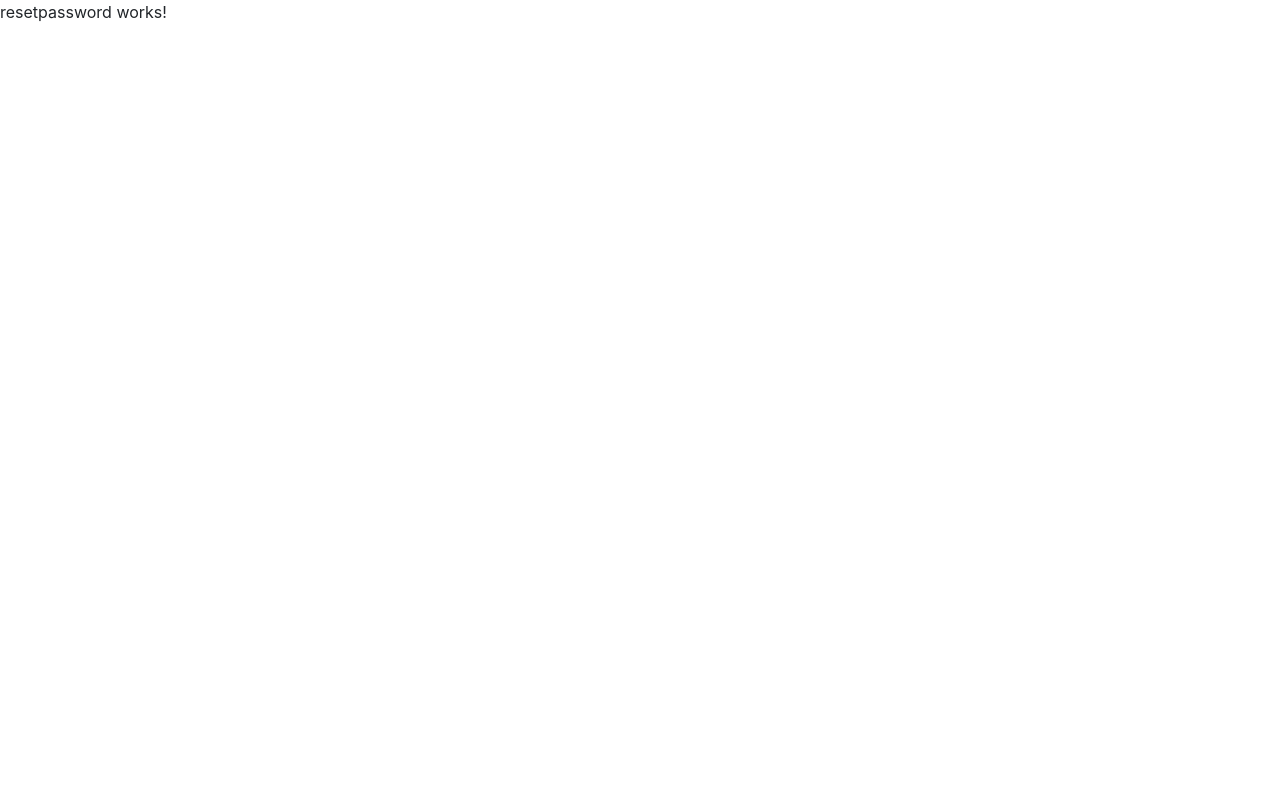
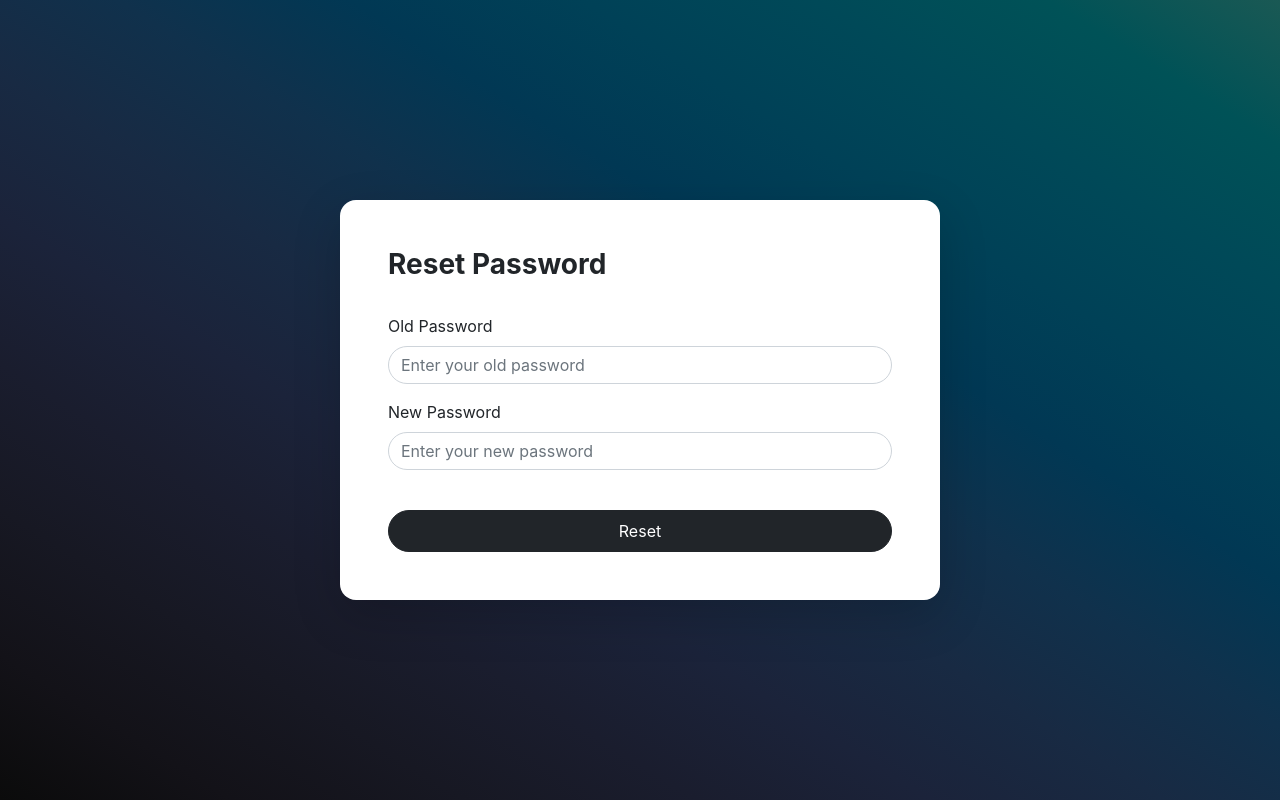
Before and after one commit to Jude-Asiedu/bookertrip, an Angular app: page /reset-passsword in a window 1280 px wide. Built offline with nearby package versions, Linux system fonts and the light colour scheme.

Commit message:
Finished up the login singup and reset password pages...

```diff
--- a/src/app/pages/admin/login/login.component.html
+++ b/src/app/pages/admin/login/login.component.html
@@ -27,7 +27,7 @@
             formControlName="password"
             placeholder="Enter your password">
           <div class="mt-2">
-            <a  routerLink="/signup"  class="text-decoration-none  small">Forgot password?</a>
+            <a  routerLink="/reset-passsword"  class="text-decoration-none  small">Forgot password?</a>
           </div>
         </div>
 
--- a/src/app/pages/admin/resetpassword/resetpassword.component.html
+++ b/src/app/pages/admin/resetpassword/resetpassword.component.html
@@ -1 +1,32 @@
-<p>resetpassword works!</p>
+<div class="container-fluid vh-100 d-flex align-items-center justify-content-center pageBg">
+  <div class="row w-100 shadow-lg rounded-4 overflow-hidden" style="max-width: 600px;">
+
+<div class="col-md-12 bg-white p-5 d-flex flex-column jusitfy-content-center">
+      <h3 class="fw-bold mb-3">Reset Password</h3>
+      <form [formGroup]="resetForm" (ngSubmit)="onReset()">
+        <div class="my-3">
+          <label for="password" class="form-label">Old Password</label>
+          <input
+            id="oldPassword"
+            type="password"
+            class="form-control rounded-pill"
+            formControlName="oldPassword"
+            placeholder="Enter your old password">
+        </div>
+        <div class="my-3">
+          <label for="password" class="form-label">New Password</label>
+          <input
+            id="newPassword"
+            type="password"
+            class="form-control rounded-pill"
+            formControlName="newPassword"
+            placeholder="Enter your new password">
+        </div>
+        <button type="submit" routerLink="/login" class="btn btn-dark mt-4 w-100 rounded-pill py-2">
+          Reset
+        </button>
+    </form>
+</div>
+
+  </div>
+</div>
--- a/src/app/pages/admin/resetpassword/resetpassword.component.scss
+++ b/src/app/pages/admin/resetpassword/resetpassword.component.scss
@@ -0,0 +1,5 @@
+.pageBg{
+    background-image: linear-gradient(to right top, #0b0b0b, #131218, #171823, #1a1d2e, #1b233a, #182a43, #10314c, #013854, #004157, #004958, #005257, #1a5954);
+  // background-image: linear-gradient(to right top, #0b0b0b, #262627, #3f4043, #5b5c60, #777a80, #797d84, #7a8187, #7b848b, #626d73, #4a575b, #334244, #1f2e2d);
+
+}
--- a/src/app/pages/admin/resetpassword/resetpassword.component.ts
+++ b/src/app/pages/admin/resetpassword/resetpassword.component.ts
@@ -1,11 +1,28 @@
 import { Component } from '@angular/core';
-
+import { FormBuilder, FormGroup } from '@angular/forms';
+import { RouterModule } from '@angular/router';
+import { SharedModule } from '../../../shared/shared.module';
 @Component({
   selector: 'app-resetpassword',
-  imports: [],
+  imports: [SharedModule,RouterModule],
   templateUrl: './resetpassword.component.html',
   styleUrl: './resetpassword.component.scss'
 })
 export class ResetpasswordComponent {
 
+  resetForm:FormGroup;
+
+  constructor(private fb:FormBuilder){
+    this.resetForm = this.fb.group({
+      oldPassword:[''],
+      newPassword:['']
+    });
+
+  }
+
+
+  onReset(){
+      console.log(this.resetForm.value);
+
+  }
 }
--- a/src/app/pages/admin/signup/signup.component.html
+++ b/src/app/pages/admin/signup/signup.component.html
@@ -1,59 +1,63 @@
-<div class="container-fluid vh-100 d-flex align-items-center justify-content-center">
+<div class="container-fluid vh-100 d-flex align-items-center justify-content-center bgSignup">
   <div class="row w-100 shadow-lg rounded-4 overflow-hidden" style="max-width: 950px;">
 
     <!-- Left: Form -->
     <div class="col-md-6 bg-white p-5 d-flex flex-column justify-content-center">
-      <h3 class="fw-bold mb-3">Create Account</h3>
+      <h3 class="fw-bold mb-3">Create an Account</h3>
       <p class="text-muted mb-4">Join us today! It takes only a few steps</p>
 
       <form>
         <!-- Name -->
         <div class="mb-3">
           <label for="name" class="form-label">Full Name <span class="text-danger">*</span></label>
-          <input type="text" class="form-control" id="name" placeholder="John Doe">
+          <input type="text" class="form-control rounded-pill" id="name" placeholder="John Doe">
         </div>
 
         <!-- Email -->
         <div class="mb-3">
           <label for="email" class="form-label">Email <span class="text-danger">*</span></label>
-          <input type="email" class="form-control" id="email" placeholder="name@example.com">
+          <input type="email" class="form-control rounded-pill" id="email" placeholder="name@example.com">
         </div>
 
         <!-- Password -->
         <div class="mb-3">
           <label for="password" class="form-label">Password <span class="text-danger">*</span></label>
-          <input type="password" class="form-control" id="password" placeholder="Enter password">
+          <input type="password" class="form-control rounded-pill" id="password" placeholder="Enter password">
         </div>
 
         <!-- Confirm Password -->
         <div class="mb-4">
 
           <label for="confirmPassword" class="form-label">Confirm Password <span class="text-danger">*</span></label>
-          <input type="password" class="form-control" id="confirmPassword" placeholder="Re-enter password">
+          <input type="password" class="form-control rounded-pill" id="confirmPassword" placeholder="Re-enter password">
         </div>
 
         <!-- Signup Button -->
-        <button type="submit" class="btn btn-primary w-100 mb-3" routerLink="/dashboard">
+        <button type="submit" class="btn btn-dark rounded-pill py-2 w-100 mb-3" routerLink="/dashboard">
           Sign Up
         </button>
 
         <!-- Divider -->
-        <div class="text-center text-muted mb-3">Or Continue With</div>
+         <div class="d-flex align-items-center mt-2 mb-3">
+            <hr class="flex-grow-1">
+            <span class="px-2 text-muted small">Or Continue With</span>
+            <hr class="flex-grow-1">
+          </div>
 
         <!-- Social Signup -->
-        <div class="d-flex justify-content-center gap-2">
-          <button type="button" class="btn btn-outline-danger w-50">
-            <i class="bi bi-google me-2"></i> Google
+        <div class="d-flex justify-content-center gap-3">
+          <button type="button" class="btn btn-outline-dark ">
+            <i class="fab fa-google me-2"></i> Google
           </button>
-          <button type="button" class="btn btn-outline-primary w-50">
-            <i class="bi bi-facebook me-2"></i> Facebook
+          <button type="button" class="btn btn-outline-primary">
+            <i class="fab fa-facebook me-2"></i> Facebook
           </button>
         </div>
 
         <!-- Already have an account -->
         <p class="text-center mt-4 mb-0 text-muted">
           Already have an account?
-          <a routerLink="/login" class="fw-bold text-decoration-none">Log in</a>
+          <a routerLink="/login" class="fw-normal text-decoration-none">Log in</a>
         </p>
       </form>
     </div>
@@ -62,7 +66,7 @@
     <div class="col-md-6 d-none d-md-block p-0 position-relative">
       <!-- Background -->
       <div class="h-100 w-100 bg-cover"
-           style="background: url('assets/signup-bg.jpg') center/cover no-repeat;">
+          >
       </div>
 
       <!-- Overlay -->
@@ -70,7 +74,7 @@
 
       <!-- Overlay text -->
       <div class="position-absolute top-50 start-50 translate-middle text-white text-center px-3">
-        <h2 class="fw-bold">Welcome to Our Community 🎉</h2>
+        <h2 class="fw-bold">Welcome to  <b class="logoText"> BookTrip </b> 🎉</h2>
         <p class="mt-2">Start your journey with us today and unlock exclusive features!</p>
       </div>
     </div>
--- a/src/app/pages/admin/signup/signup.component.scss
+++ b/src/app/pages/admin/signup/signup.component.scss
@@ -0,0 +1,8 @@
+.bgSignup{
+  background: url('/img/still-life-books-versus-technology.jpg') center/cover no-repeat;
+}
+.logoText{
+    background: linear-gradient(to right, #9b5de5, #f15bb5);
+    -webkit-background-clip: text;
+    -webkit-text-fill-color: transparent;
+}
--- a/src/app/pages/admin/signup/signup.component.ts
+++ b/src/app/pages/admin/signup/signup.component.ts
@@ -1,9 +1,10 @@
 import { Component } from '@angular/core';
 import { SharedModule } from '../../../shared/shared.module';
+import { RouterModule } from '@angular/router';
 
 @Component({
   selector: 'app-signup',
-  imports: [SharedModule],
+  imports: [SharedModule,RouterModule],
   templateUrl: './signup.component.html',
   styleUrl: './signup.component.scss'
 })
```
Also changed, not shown: 1 other file (tests, documents, lock files or other folders).
